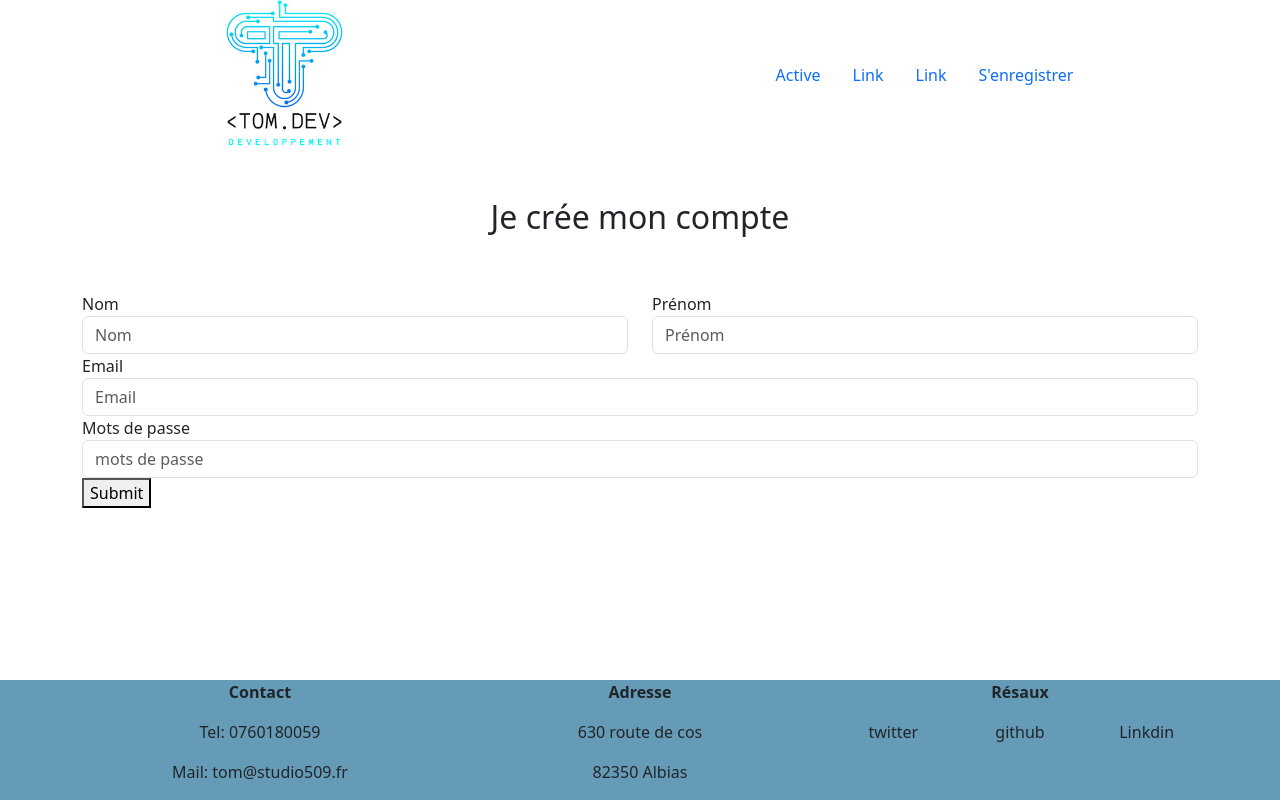
After one commit to Studio509-tom/OpenclassroomProject-Blog, a PHP site: template templates/register.html.twig in a window 1280 px wide. The commit adds this page. Run offline with PHP 8.4, Linux system fonts and the light colour scheme; the template is opened without the code that fills it, so the values that code supplies are empty; some libraries are stand-ins or nearby versions.

Commit message:
issues #1 homepage/error/layout/register

```diff
--- a/templates/error.html.twig
+++ b/templates/error.html.twig
@@ -2,7 +2,7 @@
 
 {% block content %}
 
-    <h1 class="error text-center">Error 404</h1>
-    <p class ="text-center">{{error}}</p>
+	<h1 class="error text-center">Error 404</h1>
+	<p class="text-center">{{error}}</p>
 
 {% endblock %}
--- a/templates/homepage.html.twig
+++ b/templates/homepage.html.twig
@@ -37,8 +37,8 @@
 			</div>
 		</div>
 	</div>
-	<div>
-		<div class="container">
+	<div class="form-contact">
+		<div class="container ">
 			<div class="row">
 				<div class=" my-5 col-12 text-center">
 					<h2>Me contacter</h2>
--- a/templates/layout.html.twig
+++ b/templates/layout.html.twig
@@ -1,13 +1,13 @@
 <html>
 	<head>
-        <meta charset="utf-8" />
+		<meta charset="utf-8"/>
 		<title>{{title}}</title>
-        <link href="style.css" rel="stylesheet" />
+		<link href="style.css" rel="stylesheet"/>
 		<link href="https://cdn.jsdelivr.net/npm/bootstrap@5.3.3/dist/css/bootstrap.min.css" rel="stylesheet" integrity="sha384-QWTKZyjpPEjISv5WaRU9OFeRpok6YctnYmDr5pNlyT2bRjXh0JMhjY6hW+ALEwIH" crossorigin="anonymous">
 	</head>
 
 	<body>
-        <div class="parent-nav" >
+		<div class="parent-nav">
 			<div class="parent-logo">
 				<img class="logo" src="./files/Tom.Dev.png">
 			</div>
@@ -23,19 +23,21 @@
 						<a class="nav-link" href="#">Link</a>
 					</li>
 					<li class="nav-item">
-                    <a class="nav-link disabled" href="#">Disabled</a>
+						<a class="nav-link" href="index.php?action=register">S'enregistrer</a>
 					</li>
 				</ul>
 			</div>
 		</div>
 
-        {% block content %} {% endblock %}
+		{% block content %}{% endblock %}
 		<div class="footer">
 			<div class="container">
 				<div class="row">
 					<div class="col-4 text-center">
 						<div>
-                            <p><b>Contact</b></p>
+							<p>
+								<b>Contact</b>
+							</p>
 						</div>
 						<div>
 							<p>Tel: 0760180059</p>
@@ -44,7 +46,9 @@
 					</div>
 					<div class="col-4 text-center">
 						<div>
-                            <p><b>Adresse</b></p>
+							<p>
+								<b>Adresse</b>
+							</p>
 						</div>
 						<div>
 							<p>630 route de cos</p>
@@ -53,7 +57,9 @@
 					</div>
 					<div class="col-4 text-center">
 						<div>
-                            <p><b>Résaux</b></p>
+							<p>
+								<b>Résaux</b>
+							</p>
 						</div>
 						<div class="row">
 							<div class="col-4">twitter</div>
--- /dev/null
+++ b/templates/register.html.twig
@@ -0,0 +1,36 @@
+{% extends "layout.html.twig" %}
+
+{% block content %}
+	<div class="form-contact">
+		<div class="container ">
+			<div class="row">
+				<div class=" my-5 col-12 text-center">
+					<h2>Je crée mon compte</h2>
+				</div>
+				<form action="index.php?action=formRegister" method="post">
+					<div class="row">
+						<div class="form-group col-md-6">
+							<label for="input-name">Nom</label>
+							<input type="text" class="form-control input-name" name="input-name" id="input-name" placeholder="Nom"/>
+						</div>
+						<div class="form-group col-md-6">
+							<label for="input-firstname">Prénom</label>
+							<input type="text" class="form-control input-firstname" name="input-firstname" id="input-firstname" placeholder="Prénom"/>
+						</div>
+						<div class="form-group col-md-12">
+							<label for="inputEmail4">Email</label>
+							<input type="email" class="form-control inputEmail4" name="input-email" id="input-email" placeholder="Email"/>
+						</div>
+						<div class="form-group col-md-12">
+							<label for="inputPassword">Mots de passe</label>
+							<input class="form-control inputPassword" name="inputPassword" id="inputPassword" placeholder="mots de passe"/>
+						</div>
+
+					</div>
+					<button type="submit">Submit</button>
+				</form>
+
+			</div>
+		</div>
+	</div>
+{% endblock %}
```
Lines whose indentation alone changed are shown as unchanged.
